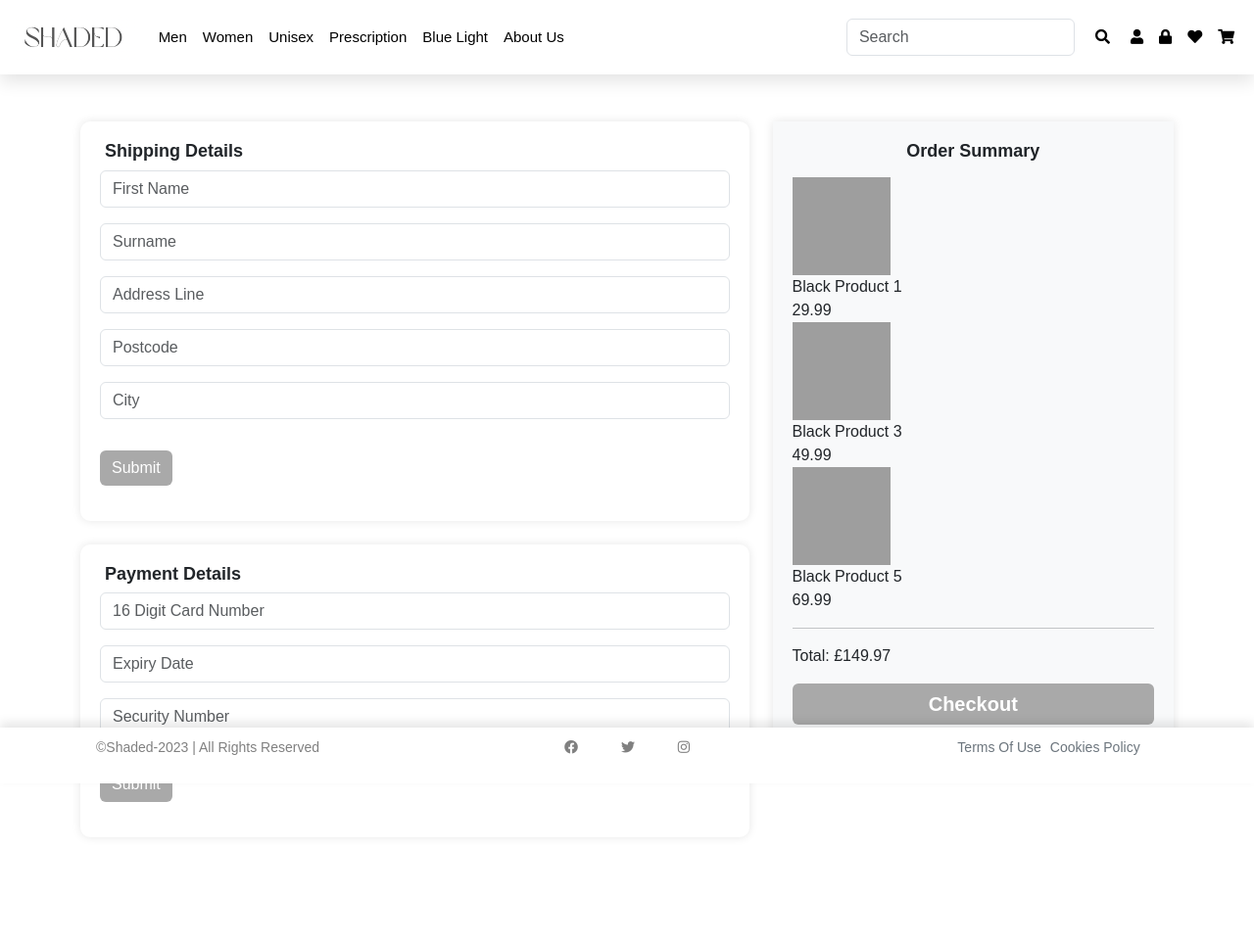
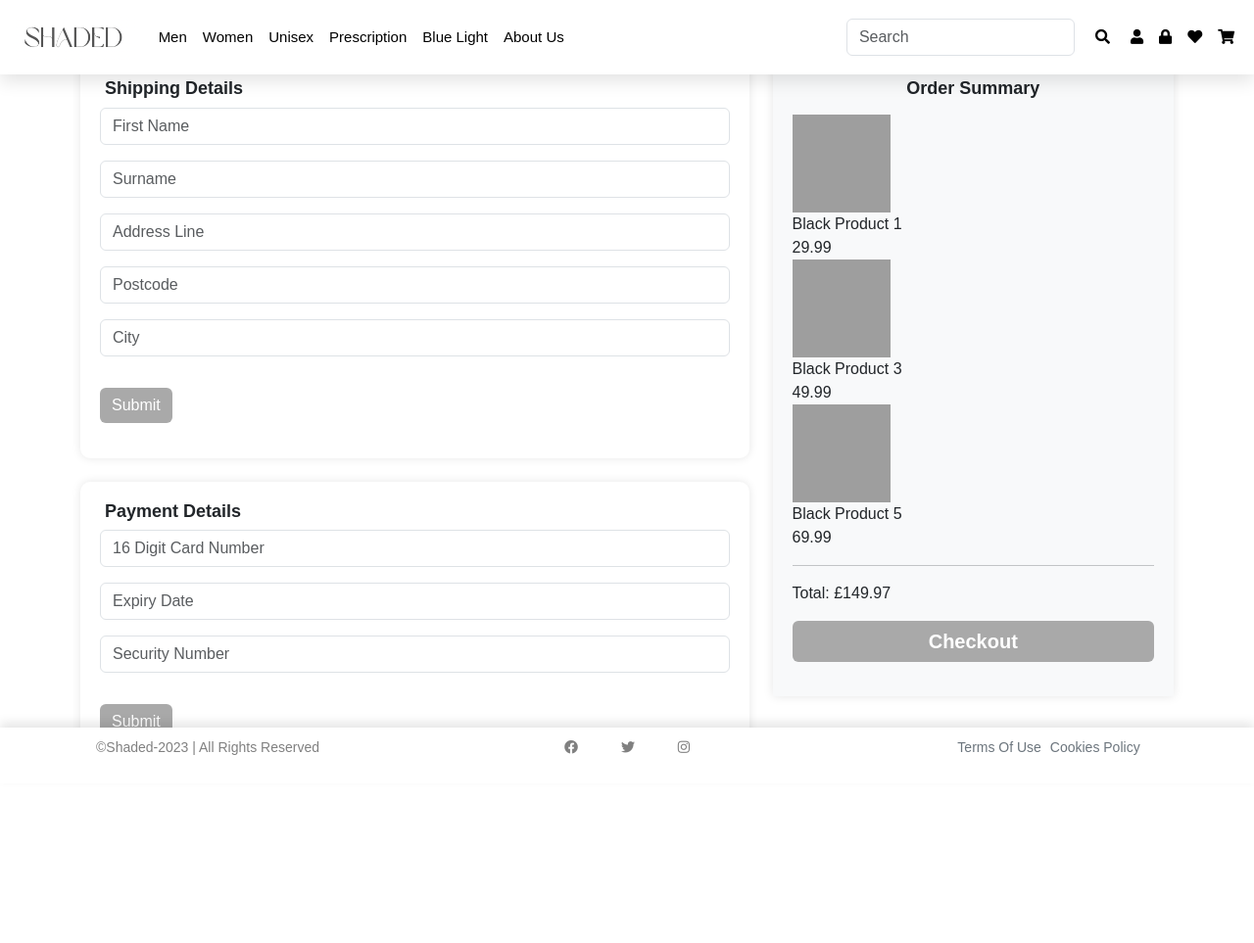
Before and after one commit to Archa-dev/Team-project-25, a PHP site: page /checkout.php in a window 1280 px wide. Shown: the whole page at 98% size. After the commit the page ends 771 px from the top, so only its background shows below. Run offline with PHP 8.4, Linux system fonts and the light colour scheme; a user stored in the database is signed in; data comes from the database, SQL or seed files in the repository; grey boxes are pictures that could not be loaded.

Commit message:
Update checkout.php

```diff
--- a/checkout.php
+++ b/checkout.php
@@ -90,7 +90,7 @@ html {
 main {
             display: flex;
             justify-content: space-between;
-            margin-top: 13vh;
+            margin-top: 5vh;
             padding: 20px;
             margin-left: 25px;
             margin-right: 25px;
```
